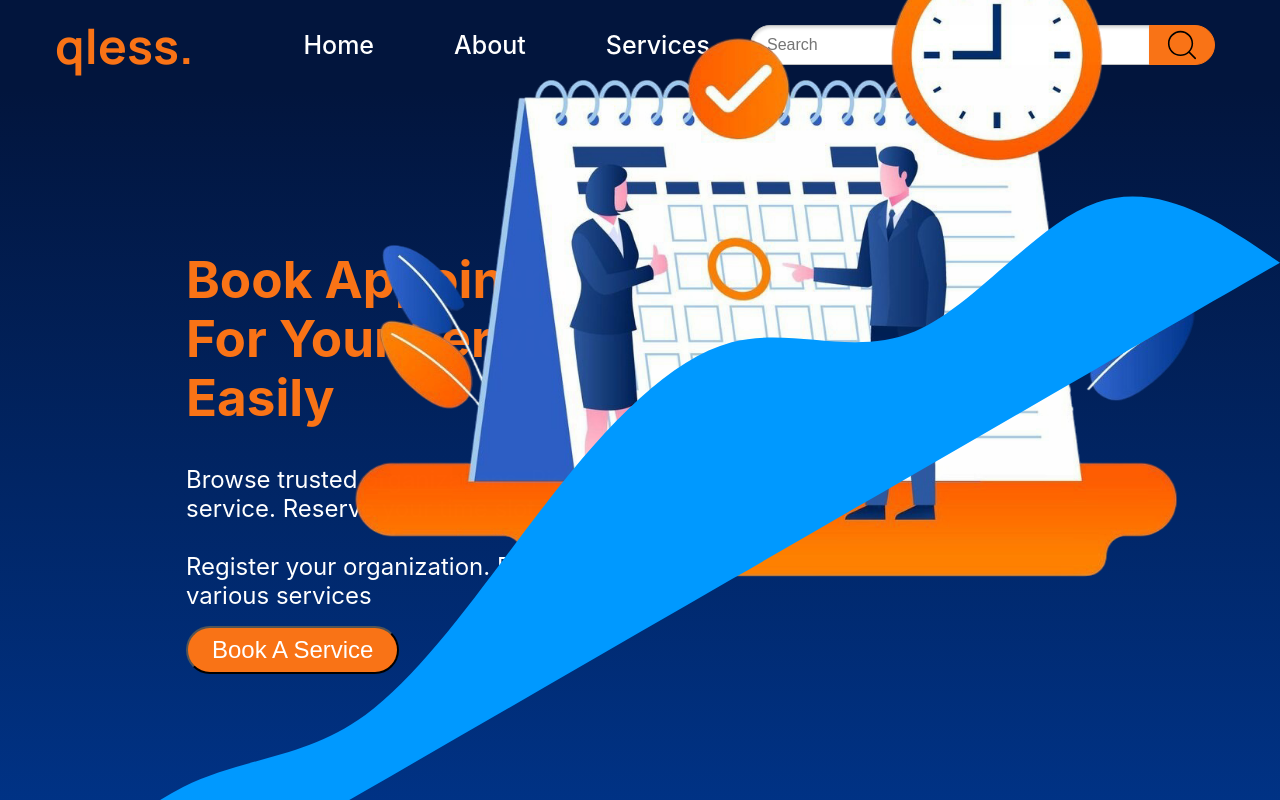
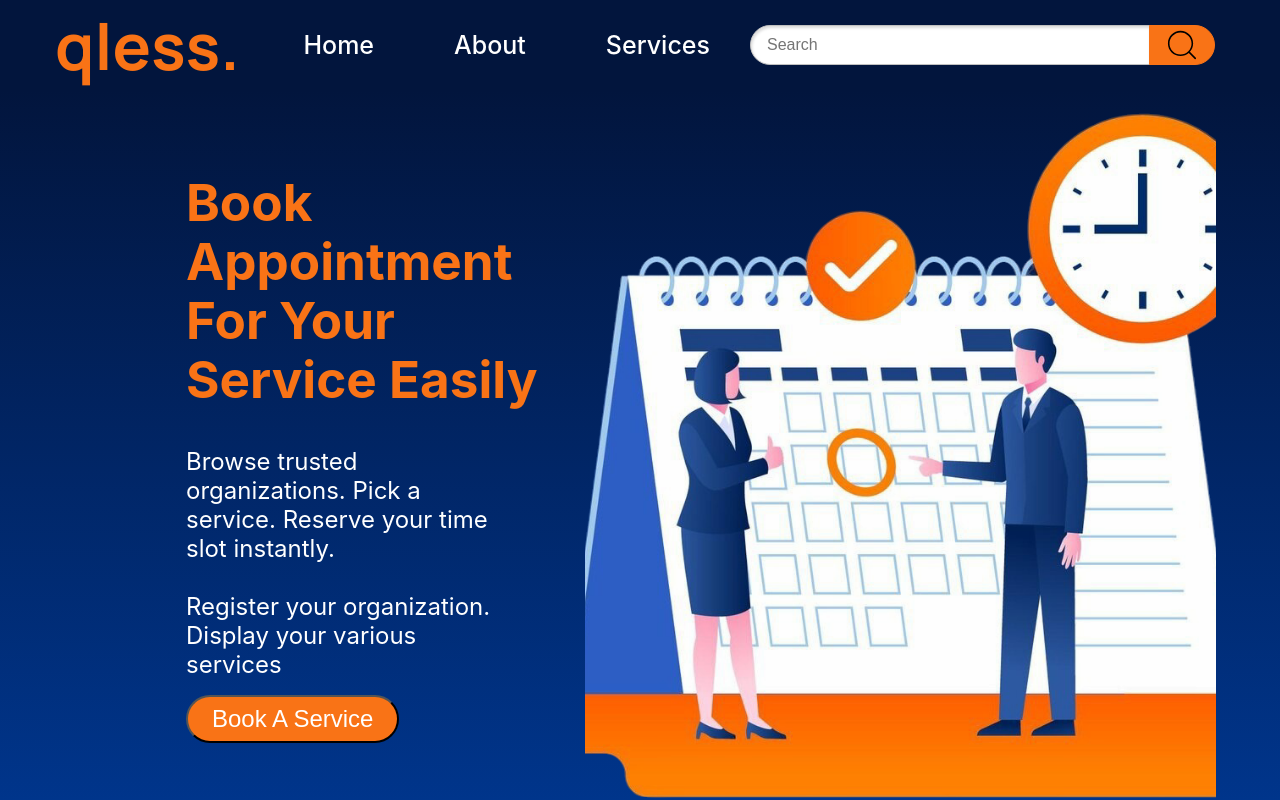
Before and after one commit to Iknite-Space/queueless, a React (Create React App) app in the folder app/: page / in a window 1280 px wide. Shown: the top 800 px of the page. Built offline with nearby package versions, Linux system fonts and the light colour scheme.

Commit message:
set the hero section for the landing page and created the about page

```diff
--- a/app/src/App.js
+++ b/app/src/App.js
@@ -9,6 +9,7 @@ import ServicesPage from "./pages/servicePage/ServicesPage";
 import { ServiceSlotsPage } from "./pages/slotsPage/ServiceSlotsPage";
 import OrganizationCard from "./pages/organizationPage/OrganizationCard";
 import { ContactUs } from "./pages/ContactUsPage/ContactUs";
+import About from "./components/aboutUs/About";
 
 function App() {
   return (
@@ -32,6 +33,9 @@ function App() {
           {/* <Route path="/input" element={<CustomerInput />} /> */}
 
           <Route path="/contact" element={<ContactUs />} />
+
+          {/* don't delete,  Routes for testing */}
+          <Route path="/about" element={<About />} />
         </Routes>
       </Router>
     </>
--- /dev/null
+++ b/app/src/components/aboutUs/About.jsx
@@ -0,0 +1,12 @@
+
+import React from "react";
+
+function About() {
+ return (<>
+ <p>hello workd</p></>
+
+ )
+
+}
+
+export default About;
--- a/app/src/components/header/Header.css
+++ b/app/src/components/header/Header.css
@@ -4,10 +4,13 @@
 
 .header {
   display: flex;
-  justify-content: space-around;
+  justify-content: space-between;
   align-items: center;
+  width: 100%;
   height: 90px;
   background-color: var(--primary-dark);
+  /* position: fixed; */
+  z-index: 200;
 }
 
 .header ul {
--- a/app/src/pages/landingPage/ComingSoonPage.css
+++ b/app/src/pages/landingPage/ComingSoonPage.css
@@ -1,30 +1,21 @@
+
+.main-container{
+  padding: 10% 5%;
+  background: linear-gradient(#02153D, #00368E);
+  height: 92vh;
+  display: flex;
+  /* position: relative; */
+  justify-content: space-between;
+  align-items: center;
+}
 
 
-main{
-  padding: 10% 5%;
-  background: linear-gradient(#02153D, #00368E);
-  height: 100vh;
-  display: flex;
-  position: relative;
-}
-
-.hero-image{
-  width: 850px;
-  position: absolute;
-  right: 80px;
-  bottom: 300px;
-}
-.hero-image img {
-  width: 100%;
-}
-
 .preview-box{
-  /* background-color: #fff; */
   width: 600px;
   display: flex;
   flex-direction: column;
   padding: 2rem;
-  position: absolute;
+  /* position: absolute; */
   margin-left: 90px;
 }
 .head-text{
@@ -61,24 +52,15 @@ main{
   -o-border-radius: 60px;
 }
 
-.wave {
-   position: absolute;
-   bottom: 0;
-   right: 0;
-   width: 100%;
-   height: 100%;
-   overflow: hidden;
-   z-index: 1;
-   transform: skewY(-30deg);
-   /*Slantsthewaveupward*/-webkit-transform: skewY(-deg);
-   -moz-transform: skewY(-30deg);
-   -ms-transform: skewY(-30deg);
-   -o-transform: skewY(-30deg);
-   -webkit-transform: skewY(-30deg);
+.hero-image{
+  width: 920px;
+  height: 700px;
+  /* background-color: gray; */
+  /* margin-bottom: 100px; */
+
 }
-
-.wave svg {
-  display: block;
+.hero-image img {
   width: 100%;
   height: 100%;
+  object-fit: cover;
 }
--- a/app/src/pages/landingPage/ComingSoonPage.jsx
+++ b/app/src/pages/landingPage/ComingSoonPage.jsx
@@ -16,12 +16,13 @@ export function ComingSoonPage() {
 
   return (
     <>
-      <nav>
       <Header />
-      </nav>
       <main>
+        <div className="main-container">
           <div className="preview-box">
-          <p className="head-text">Book Appointment For Your Service Easily</p>
+            <p className="head-text">
+              Book Appointment For Your Service Easily
+            </p>
             <div className="description">
               <p>
                 Browse trusted organizations. Pick a service. Reserve your time
@@ -36,34 +37,15 @@ export function ComingSoonPage() {
                 Book A Service
               </button>
             </div>
+
           </div>
           <div className="hero-image">
             <img src="/assets/images/hero-image.svg" alt="hero caption" />
           </div>
-
-        <div className="wave">
-          {/* <svg
-            viewBox="0 0 1440 320"
-            preserveAspectRatio="none"
-            xmlns="http://www.w3.org/2000/svg"
-          >
-            <path
-              fill="#02153D" // Matches your dark blue background
-              d="M0,160L60,165.3C120,171,240,181,360,165.3C480,149,600,107,720,117.3C840,128,960,192,1080,213.3C1200,235,1320,213,1380,202.7L1440,192L1440,320L1380,320C1320,320,1200,320,1080,320C960,320,840,320,720,320C600,320,480,320,360,320C240,320,120,320,60,320L0,320Z"
-            ></path>
-          </svg> */}
-          <svg xmlns="http://www.w3.org/2000/svg" viewBox="0 0 1440 320">
-            <path
-              fill="#0099ff"
-              fillOpacity="1"
-              d="M0,256L34.3,240C68.6,224,137,192,206,197.3C274.3,203,343,245,411,234.7C480,224,549,160,617,112C685.7,64,754,32,823,53.3C891.4,75,960,149,1029,160C1097.1,171,1166,117,1234,133.3C1302.9,149,1371,235,1406,277.3L1440,320L1440,320L1405.7,320C1371.4,320,1303,320,1234,320C1165.7,320,1097,320,1029,320C960,320,891,320,823,320C754.3,320,686,320,617,320C548.6,320,480,320,411,320C342.9,320,274,320,206,320C137.1,320,69,320,34,320L0,320Z"
-            ></path>
-          </svg>
         </div>
       </main>
 
       <Footer />
-
     </>
   );
 }
```
Also changed, not shown: app/src/components/aboutUs/About.css (added). Lines whose indentation alone changed are shown as unchanged.
